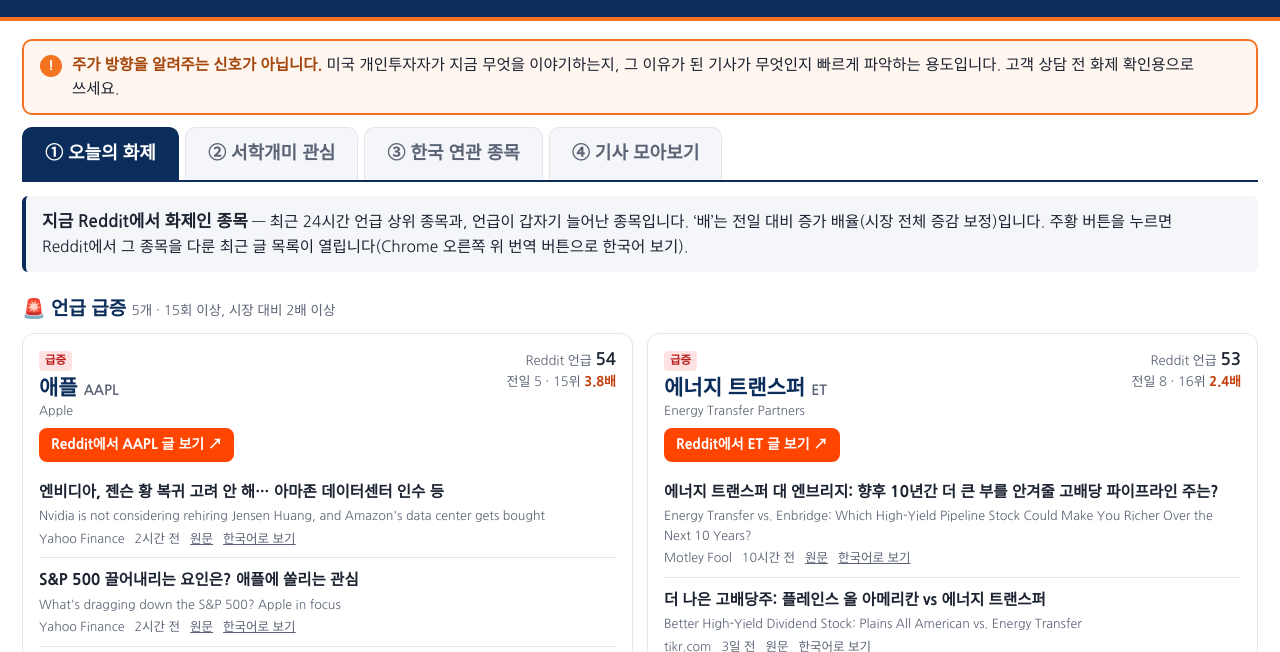
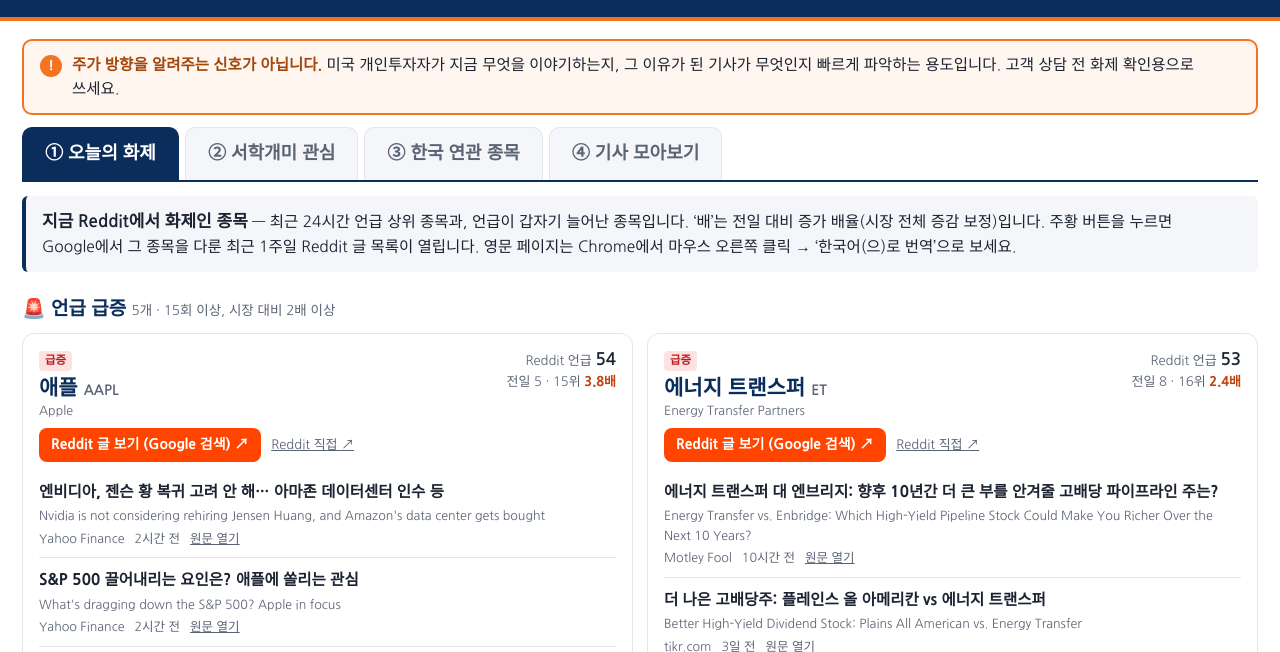
Before and after one commit to bluelagoon1222/Reddit-Issue-Korea, a plain HTML site: page index.html in a window 1280 px wide. Shown: the part 148-800 px from the top of the page. Drawn offline with Linux system fonts and the light colour scheme.

Commit message:
Add files via upload

```diff
--- a/index.html
+++ b/index.html
@@ -52,6 +52,7 @@ header p{margin:6px 0 0;color:#C9D6EA;font-size:17px}
 .why::before{content:"💬 "}
 .rd{display:inline-flex;align-items:center;gap:5px;margin:8px 0 2px;padding:6px 12px;border-radius:8px;background:#FF4500;color:#fff;font-weight:800;font-size:14px;text-decoration:none}
 .rd:hover{background:#D93A00}
+.rd2{font-size:13px;color:var(--sub);margin-left:6px}
 .kr{margin:8px 0 4px;padding:7px 10px;background:var(--navy-soft);border-radius:8px;font-size:14.5px}
 .kr b{color:var(--navy)}
 .bdg{display:inline-block;font-size:11.5px;font-weight:800;border-radius:4px;padding:1px 6px;margin-right:4px;white-space:nowrap;vertical-align:2px}
@@ -96,7 +97,7 @@ footer{margin-top:40px;padding:20px 0 34px;background:var(--band);font-size:13px
   </div>
 </div></header>
 <main class="wrap" id="app"><div class="empty" style="margin-top:30px">데이터를 불러오는 중입니다.</div></main>
-<footer><div class="wrap">투자 참고용이며 투자 권유가 아닙니다. 한국어 제목은 기사 제목을 AI(Google Gemini 무료 등급)가 번역한 것이라 원문과 차이가 있을 수 있습니다. 숫자와 사실관계는 반드시 원문으로 확인하세요. ‘한국어로 보기’는 Google 번역 화면으로 열리며, 유료 기사는 원문 사이트에서만 볼 수 있습니다. 언급 수는 ApeWisdom이 집계한 최근 24시간 Reddit 종목코드 등장 횟수입니다. 한국 연관 종목의 연관 근거는 공개 정보를 바탕으로 이 사이트가 정리한 것입니다.<div id="diag" style="margin-top:6px"></div></div></footer>
+<footer><div class="wrap">투자 참고용이며 투자 권유가 아닙니다. 한국어 제목은 기사 제목을 AI(Google Gemini 무료 등급)가 번역한 것이라 원문과 차이가 있을 수 있습니다. 숫자와 사실관계는 반드시 원문으로 확인하세요. 기사 제목을 누르면 원문이 열리며, Chrome에서 마우스 오른쪽 클릭 → ‘한국어(으)로 번역’으로 볼 수 있습니다. 유료 기사는 원문 사이트에서만 볼 수 있습니다. 언급 수는 ApeWisdom이 집계한 최근 24시간 Reddit 종목코드 등장 횟수입니다. 한국 연관 종목의 연관 근거는 공개 정보를 바탕으로 이 사이트가 정리한 것입니다.<div id="diag" style="margin-top:6px"></div></div></footer>
 <script>
 if (window.top !== window.self) { const h = document.querySelector(".home"); if (h) h.style.display = "none"; }
 let D, st = {tab:"hot", q:"", tk:null, lim:60};
@@ -105,7 +106,8 @@ const esc = s => String(s ?? "").replace(/[&<>"']/g, c => ({"&":"&amp;","<":"&lt
 const num = v => v == null ? "—" : Math.round(v).toLocaleString();
 const SUBS = "wallstreetbets+stocks+investing+options+StockMarket";
 const rlink = s => `https://www.reddit.com/r/${SUBS}/search/?q=${encodeURIComponent(s)}&restrict_sr=1&sort=new&t=week`;
-const tr = u => "https://translate.google.com/translate?sl=en&tl=ko&u=" + encodeURIComponent(u);
+const glink = s => `https://www.google.com/search?q=${encodeURIComponent("site:reddit.com " + s + " stock")}&tbs=qdr:w&hl=ko`;
+const tr = u => u;
 const ago = iso => { const m = (Date.now() - new Date(iso)) / 6e4; return m < 60 ? Math.max(1, Math.round(m)) + "분 전" : m < 1440 ? Math.round(m/60) + "시간 전" : Math.round(m/1440) + "일 전"; };
 const kst = iso => new Date(iso).toLocaleString("ko-KR",{timeZone:"Asia/Seoul",month:"2-digit",day:"2-digit",hour:"2-digit",minute:"2-digit"});
 
@@ -135,7 +137,7 @@ function artItem(id){
   const title = a.ko_t || a.t;
   return `<li><a class="at" href="${esc(tr(a.url))}" target="_blank" rel="noopener">${esc(title)}</a>
     ${a.ko_t ? `<div class="ent">${esc(a.t)}</div>` : ""}
-    <div class="am"><span>${esc(a.src)}</span><span title="${esc(kst(a.pub))} KST">${ago(a.pub)}</span><a href="${esc(a.url)}" target="_blank" rel="noopener">원문</a><a href="${esc(tr(a.url))}" target="_blank" rel="noopener">한국어로 보기</a></div></li>`;
+    <div class="am"><span>${esc(a.src)}</span><span title="${esc(kst(a.pub))} KST">${ago(a.pub)}</span><a href="${esc(a.url)}" target="_blank" rel="noopener">원문 열기</a></div></li>`;
 }
 function card(s, opt={}){
   const t = D.tickers[s]; if (!t) return "";
@@ -145,13 +147,13 @@ function card(s, opt={}){
   const tags = (opt.top ? '<span class="bdg b-top">언급 상위</span>' : "") + (opt.surge ? '<span class="bdg b-hot">급증</span>' : "");
   return `<div class="card"><div class="top"><div>${tags}<h3>${esc(t.ko || t.s)}<small>${esc(t.s)}</small></h3>${t.en ? `<div class="en">${esc(t.en)}</div>` : ""}</div>${stat}</div>
     ${opt.kr && t.kr ? `<div class="kr"><b>🇰🇷 ${esc(t.kr)}</b> — ${esc(t.kwhy)}</div>` : ""}
-    <a class="rd" href="${rlink(t.s)}" target="_blank" rel="noopener" title="wallstreetbets·stocks·investing·options·StockMarket에서 최근 1주일 글 검색">Reddit에서 ${esc(t.s)} 글 보기 ↗</a>
+    <div><a class="rd" href="${glink(t.s)}" target="_blank" rel="noopener" title="Google에서 최근 1주일 Reddit 글 검색">Reddit 글 보기 (Google 검색) ↗</a> <a class="rd2" href="${rlink(t.s)}" target="_blank" rel="noopener" title="Reddit 사이트에서 직접 검색. 네트워크에 따라 차단될 수 있음">Reddit 직접 ↗</a></div>
     ${t.arts.length ? `<ul class="arts">${t.arts.slice(0, opt.n || 3).map(artItem).join("")}</ul>` : '<div class="noart">최근 3일 관련 기사 없음</div>'}</div>`;
 }
 function renderHot(){
   const g = D.groups;
   if (!D.reddit_ok || (!g.top.length && !g.surge.length)){ $("#pane").innerHTML = '<div class="empty">Reddit 화제 종목 자료가 없습니다. ② ③ 탭을 이용하세요.</div>'; return; }
-  $("#pane").innerHTML = `<div class="lead"><b class="t">지금 Reddit에서 화제인 종목</b> — 최근 24시간 언급 상위 종목과, 언급이 갑자기 늘어난 종목입니다. ‘배’는 전일 대비 증가 배율(시장 전체 증감 보정)입니다. 주황 버튼을 누르면 Reddit에서 그 종목을 다룬 최근 글 목록이 열립니다(Chrome 오른쪽 위 번역 버튼으로 한국어 보기).</div>
+  $("#pane").innerHTML = `<div class="lead"><b class="t">지금 Reddit에서 화제인 종목</b> — 최근 24시간 언급 상위 종목과, 언급이 갑자기 늘어난 종목입니다. ‘배’는 전일 대비 증가 배율(시장 전체 증감 보정)입니다. 주황 버튼을 누르면 Google에서 그 종목을 다룬 최근 1주일 Reddit 글 목록이 열립니다. 영문 페이지는 Chrome에서 마우스 오른쪽 클릭 → ‘한국어(으)로 번역’으로 보세요.</div>
     <div class="sec">🚨 언급 급증 <span class="note">${g.surge.length}개 · 15회 이상, 시장 대비 2배 이상</span></div>
     ${g.surge.length ? `<div class="cards">${g.surge.map(s => card(s, {why:true, surge:true})).join("")}</div>` : '<div class="empty">오늘은 기준을 넘는 급증 종목이 없습니다.</div>'}
     <div class="sec">📣 언급 상위 10 <span class="note">ETF·일상 단어와 겹치는 종목코드 제외</span></div>
```
